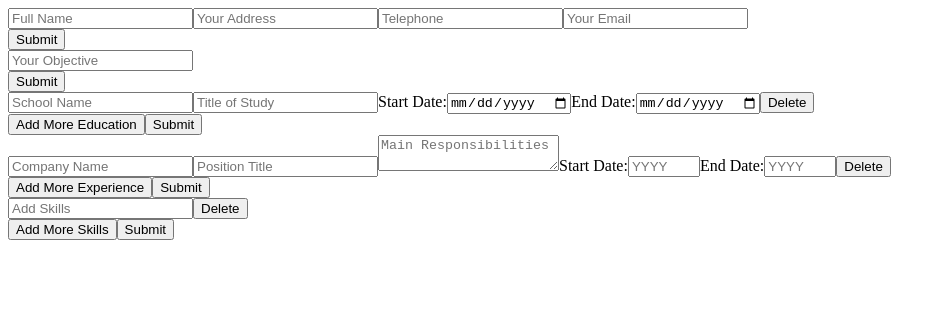
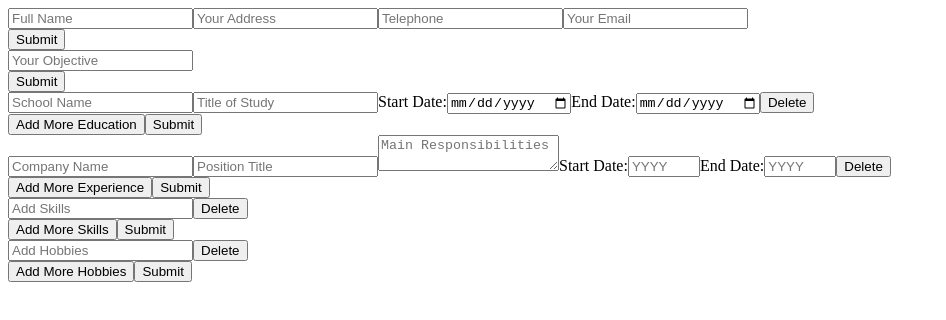
Before and after one commit to Ozioma45/React_CV_BUILDERS, a React (Vite) app: page / in a window 1280 px wide. Shown: the top 320 px of the page, without its empty margins (0-946 px from the left). Built offline with nearby package versions, Linux system fonts and the light colour scheme.

Commit message:
completed the hobbies section

```diff
--- a/src/App.jsx
+++ b/src/App.jsx
@@ -1,5 +1,6 @@
 import EducationExperience from "./components/EducationalExperience";
 import GeneralInfo from "./components/GeneralInfo";
+import MainHobbies from "./components/Hobbies";
 import Objectives from "./components/Objectives";
 import PracticalExperience from "./components/PracticalExperience";
 import MainSkills from "./components/Skills";
@@ -12,6 +13,7 @@ const App = () => {
       <EducationExperience />
       <PracticalExperience />
       <MainSkills />
+      <MainHobbies />
     </div>
   );
 };
--- /dev/null
+++ b/src/components/Hobbies.jsx
@@ -0,0 +1,66 @@
+import { useState } from "react";
+
+function MainHobbies() {
+  const [hobbies, setHobbies] = useState([{ id: 1, hobbies: "" }]);
+  const [isEditing, setIsEditing] = useState(true);
+
+  const handleInputChange = (id, field, value) => {
+    setHobbies(
+      hobbies.map((hobby) =>
+        hobby.id === id ? { ...hobby, [field]: value } : hobby
+      )
+    );
+  };
+
+  const addHobbies = () => {
+    setHobbies([...hobbies, { id: Date.now(), hobbies: ", " }]);
+  };
+
+  const deleteHobbies = (id) => {
+    setHobbies(hobbies.filter((hobby) => hobby.id !== id));
+  };
+
+  const handleSubmit = () => {
+    setIsEditing(false);
+  };
+
+  const handleEdit = () => {
+    setIsEditing(true);
+  };
+
+  return (
+    <div className="hobbies">
+      {isEditing ? (
+        <>
+          {hobbies.map((hobby, index) => (
+            <div key={hobby.id} className="hobby-entry">
+              <input
+                type="text"
+                placeholder="Add Hobbies"
+                value={hobby.hobbies}
+                onChange={(e) =>
+                  handleInputChange(hobby.id, "hobbies", e.target.value)
+                }
+              />
+              <button onClick={() => deleteHobbies(hobby.id)}>Delete</button>
+            </div>
+          ))}
+          <button onClick={addHobbies}>Add More Hobbies</button>
+          <button onClick={handleSubmit}>Submit</button>
+        </>
+      ) : (
+        <>
+          <h3>Hobbies</h3>
+          {hobbies.map((hobby, index) => (
+            <span key={hobby.id} className="hobby-entry">
+              {hobby.hobbies}
+            </span>
+          ))}
+          <button onClick={handleEdit}>Edit</button>
+        </>
+      )}
+    </div>
+  );
+}
+
+export default MainHobbies;
```
